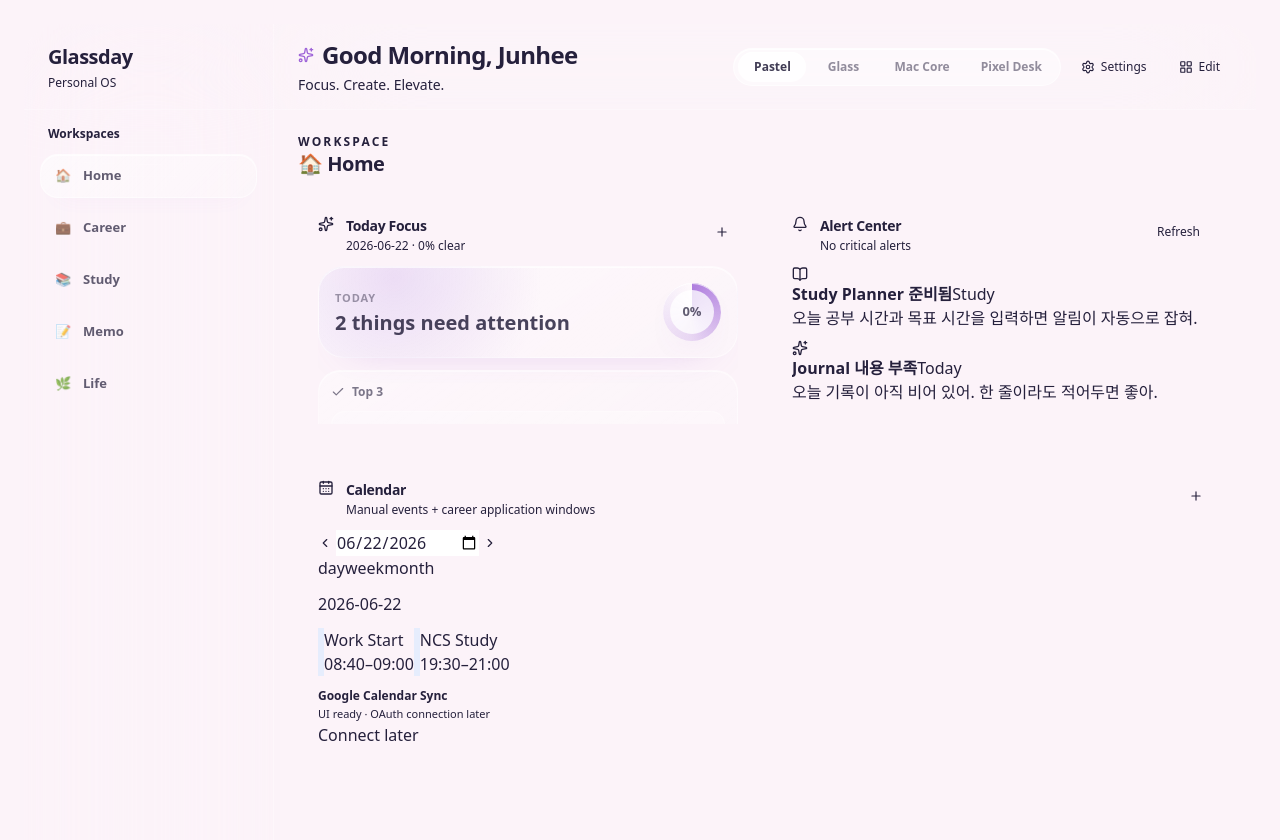
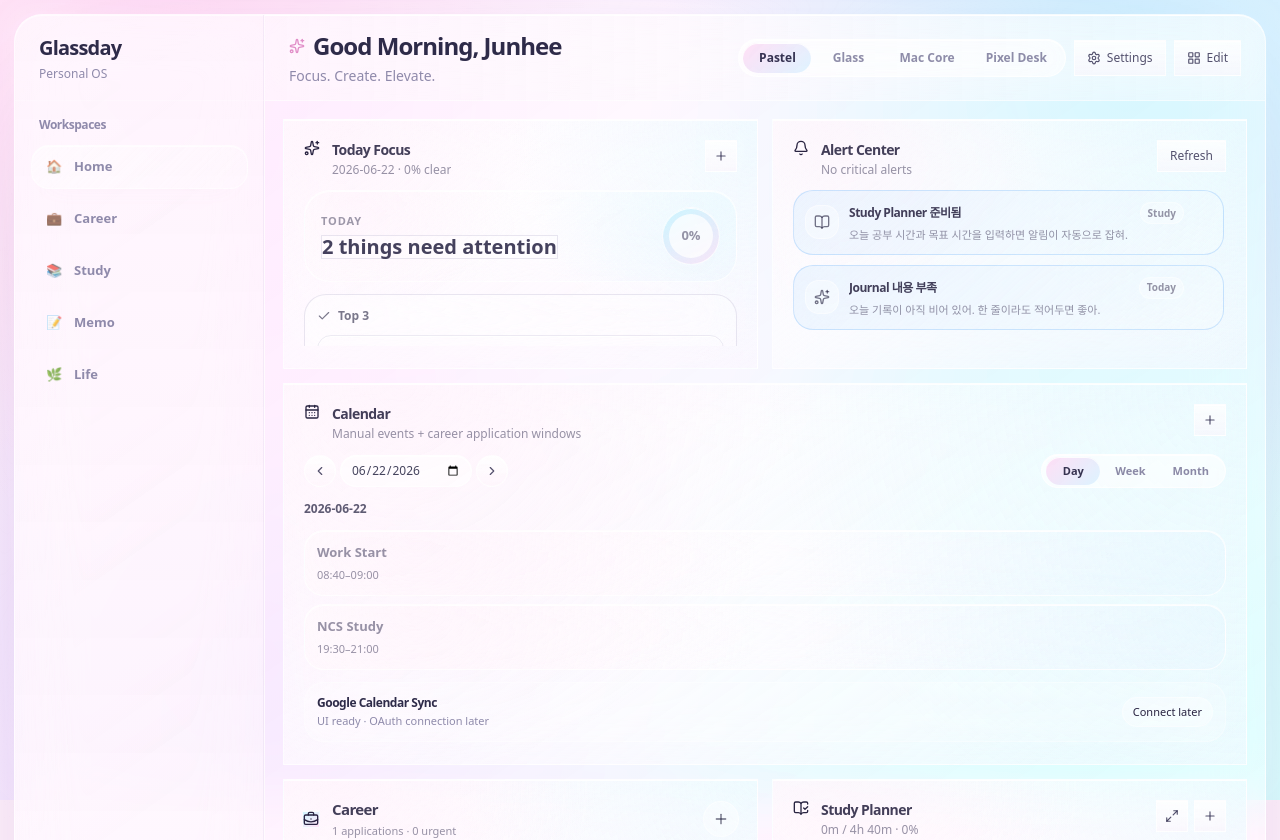
Before and after one commit to haileychoii/glassday, a React (Vite) app: page / in a window 1280 px wide. Shown: the top 840 px of the page. Built offline with nearby package versions, Linux system fonts and the light colour scheme.

Commit message:
오타 수정

```diff
--- a/src/styles/index.css
+++ b/src/styles/index.css
@@ -6,7 +6,7 @@
 
 @import "./widgets/today.css";
 @import "./widgets/alerts.css";
-@imporr "./widgets/alert-center.css";
+@import "./widgets/alert-center.css";
 @import "./widgets/journal.css";
 @import "./widgets/calendar.css";
 @import "./widgets/memo.css";
```
